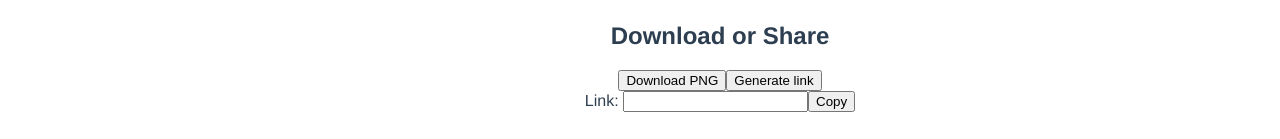
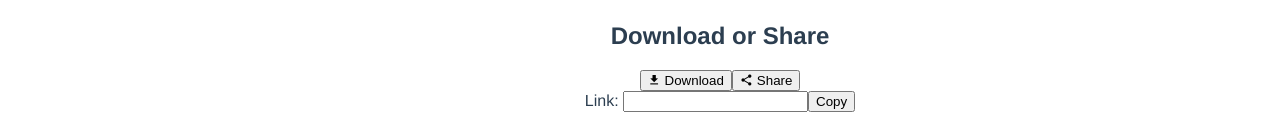
Before and after one commit to Alyssum-Studio/food-rating-card, a Vue app: page / in a window 1280 px wide. Shown: the part 710-849 px from the top of the page. Built offline with nearby package versions, Linux system fonts and the light colour scheme.

Commit message:
Add icons.

```diff
--- a/src/App.vue
+++ b/src/App.vue
@@ -16,8 +16,14 @@
     <div class="row">
       <div>
         <h2>Download or Share</h2>
-        <button @click="downloadScorecard">Download PNG</button>
-        <button @click="uploadScorecard">Generate link</button>
+        <button @click="downloadScorecard">
+          <span class="mdi mdi-download"></span>
+          Download
+        </button>
+        <button @click="uploadScorecard">
+          <span class="mdi mdi-share-variant"></span>
+          Share
+        </button>
         <div>
           <label for="generated-link-input">Link: </label>
           <input id="generated-link-input" type="url" v-model="generatedLink">
```
